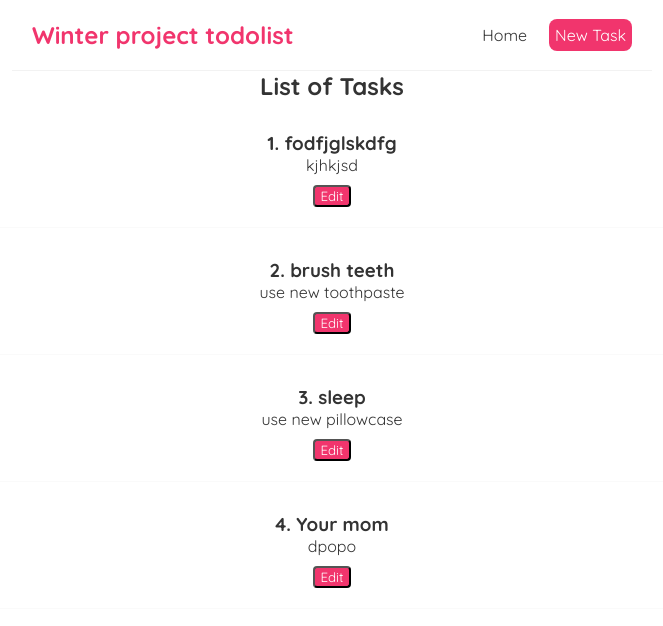
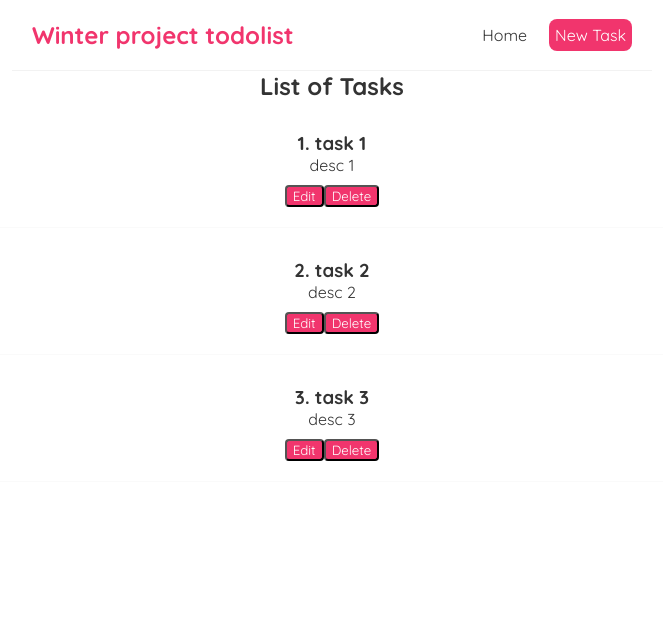
Before and after one commit to yihfei/winter-project, a React (Create React App) app in the folder todo-list/: page / in a window 1280 px wide. Shown: the top 626 px of the page, without its empty margins (308-971 px from the left). Built offline with nearby package versions, Linux system fonts and the light colour scheme; data requests are answered from the project's data file.

Commit message:
Implement delete functionality

```diff
--- a/package.json
+++ /dev/null
@@ -1,4 +0,0 @@
-{
-  "dependencies": {
-    "react-router-dom": "^6.21.0"
-  }
--- a/todo-list/data/db.json
+++ b/todo-list/data/db.json
@@ -1,24 +1,19 @@
 {
   "tasks": [
     {
-      "name": "fodfjglskdfg",
-      "description": "kjhkjsd",
+      "name": "task 1",
+      "description": "desc 1\n",
       "id": 1
     },
     {
-      "name": "brush teeth",
-      "description": "use new toothpaste",
+      "name": "task 2",
+      "description": "desc 2\n",
       "id": 2
     },
     {
-      "name": "sleep",
-      "description": "use new pillowcase",
+      "name": "task 3",
+      "description": "desc 3",
       "id": 3
-    },
-    {
-      "name": "Your mom",
-      "description": "dpopo",
-      "id": 4
     }
   ]
 }
--- a/todo-list/src/TodoList.js
+++ b/todo-list/src/TodoList.js
@@ -3,7 +3,23 @@ import { Link } from "react-router-dom";
 
 const TodoList = () => {
 
-    const { data: tasks, isPending, error } = useFetch('http://localhost:3030/tasks');
+    const { data: tasks, isPending, error, setData: setTasks } = useFetch('http://localhost:3030/tasks');
+
+
+
+    const handleClick = async (id) => {
+        try {
+            await fetch('http://localhost:3030/tasks/' + id, {
+                method: 'DELETE'
+            });
+
+            // Update the task list by refetching the data
+            const updatedTasks = await fetch('http://localhost:3030/tasks').then(response => response.json());
+            setTasks(updatedTasks);
+        } catch (error) {
+            console.error('Error deleting task:', error);
+        }
+    };
 
     return (
         <div className="TodoList">
@@ -20,6 +36,11 @@ const TodoList = () => {
                                 borderRadius: '4px',
                             }}>Edit</button>
                         </Link>
+                        <button onClick={() => handleClick(task.id)} style={{
+                                color: 'white',
+                                backgroundColor: '#f1356d',
+                                borderRadius: '4px',
+                            }}>Delete</button>
                     </div>
                 </div>
             ))}
--- a/todo-list/src/useFetch.js
+++ b/todo-list/src/useFetch.js
@@ -35,7 +35,7 @@ const useFetch = (url) => {
     return () => abortCont.abort();
   }, [url])
 
-  return { data, isPending, error };
+  return { data, isPending, error, setData };
 }
 
 export default useFetch;
```
Also changed, not shown: 1 other file (tests, documents, lock files or other folders).
